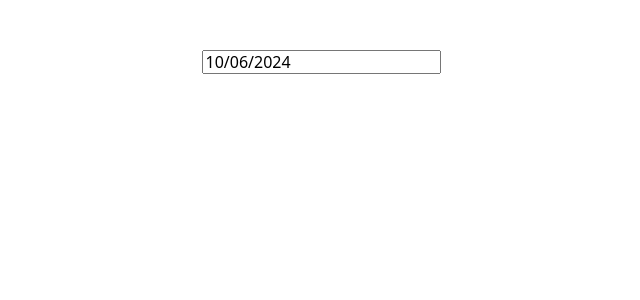
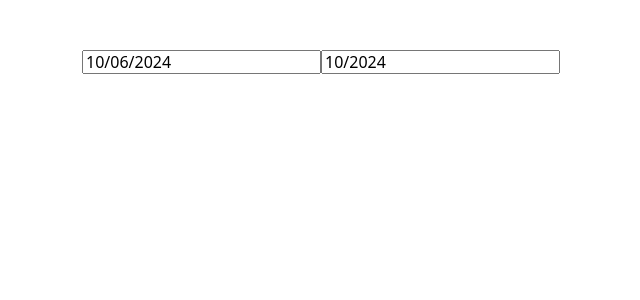
Before and after one commit to KaterynaKocheharova/react-datepicker, a React (Vite) app: page / in a window 1280 px wide. Shown: the top 300 px of the page, without its empty margins (319-959 px from the left). Built offline with nearby package versions, Linux system fonts and the light colour scheme.

Commit message:
explore custom month

```diff
--- a/src/App.jsx
+++ b/src/App.jsx
@@ -5,11 +5,13 @@ import CustomInput from "./components/CustomInput";
 import CustomHeader from "./components/CustomHeader";
 import CustomHeaderTwoMonths from "./components/CustomHeaderTwoMonths";
 import CustomDay from "./components/CustomDay";
+import CustomMonth from "./components/CustomMonth";
 
 export default function App() {
   return (
     <div id="App">
       <CustomDay />
+      <CustomMonth />
       {/* <CustomizedContainer /> */}
       {/* <DatepickerChildren /> */}
       {/* <DatepickerWithClearInputButton /> */}
--- /dev/null
+++ b/src/components/CustomMonth.jsx
@@ -0,0 +1,24 @@
+import DatePicker from "react-datepicker";
+import "react-datepicker/dist/react-datepicker.css";
+
+// Allows to choose months and years separately
+
+const CustomMonth = () => {
+  const renderMonthContent = (month, shortMonth, longMonth, day) => {
+    const fullYear = new Date(day).getFullYear();
+    const tooltipText = `Tooltip for month: ${longMonth} ${fullYear}`;
+
+    return <span title={tooltipText}>{shortMonth}</span>;
+  };
+  return (
+    <DatePicker
+      selected={new Date()}
+      renderMonthContent={renderMonthContent}
+      // appears as a list of possible months below the year slider
+      showMonthYearPicker
+      dateFormat="MM/yyyy"
+    />
+  );
+};
+
+export default CustomMonth;
```
